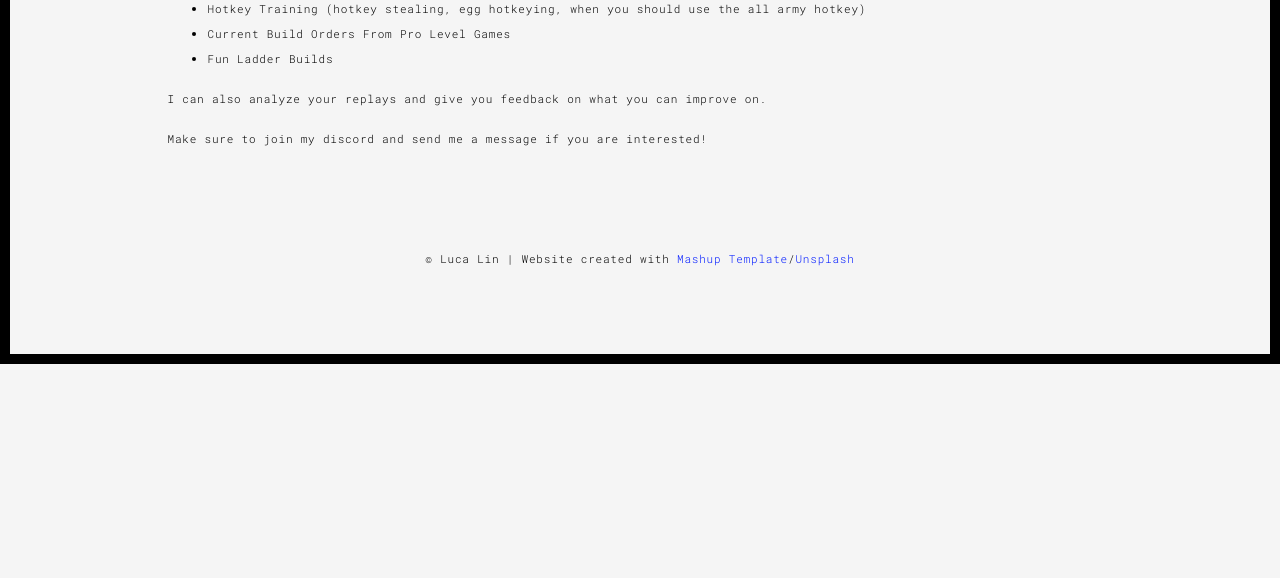
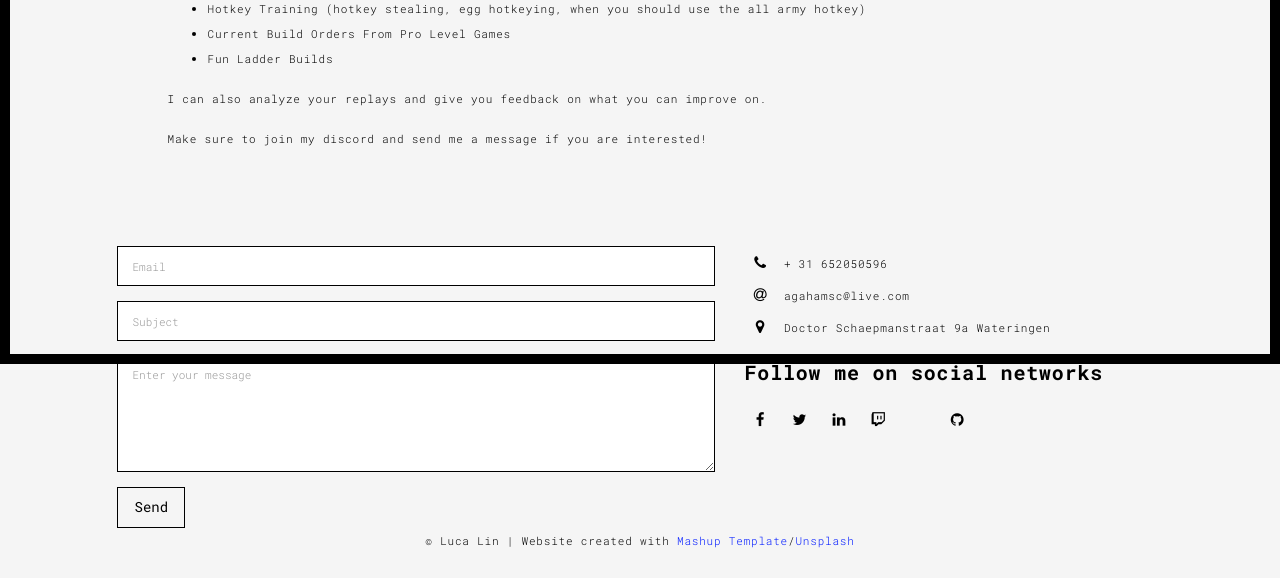
Before and after one commit to lucalin17081994/website, a Flask app: page /sc2coaching in a window 1280 px wide. Shown: the part 436-1014 px from the top of the page. Before the commit the page ends 800 px from the top, so only its background shows below. Run offline with Flask 2, Linux system fonts and the light colour scheme; some libraries are stand-ins or nearby versions.

Commit message:
added email form in sc2coaching

```diff
--- a/templates/sc2coaching.html
+++ b/templates/sc2coaching.html
@@ -76,13 +76,75 @@
                <p>I can also analyze your replays and give you feedback on what you can improve on. </p>
                <p>Make sure to join my discord and send me a message if you are interested! </p>
             </div>
-
-          </div>
-
+         </div>
        </div>
       </div>
     </div>
   </div>
+
+  <div class="row">
+            <div class="col-md-10 col-md-offset-1">
+               <form action="submit_form" method="post" class="reveal-content">
+                  <div class="row">
+                    <div class="col-md-7">
+                      <div class="form-group">
+                        <input type="email" name="email" class="form-control" id="email" placeholder="Email">
+                      </div>
+                      <div class="form-group">
+                        <input type="text" name="title"class="form-control" id="subject" placeholder="Subject">
+                      </div>
+                      <div class="form-group">
+                        <textarea class="form-control" name="body" rows="5" placeholder="Enter your message"></textarea>
+                      </div>
+                      <button type="submit" class="btn btn-default btn-lg">Send</button>
+                    </div>
+                    <div class="col-md-5 address-container">
+                      <ul class="list-unstyled">
+                        <li>
+                          <span class="fa-icon">
+                            <i class="fa fa-phone" aria-hidden="true"></i>
+                          </span>
+                          + 31 652050596
+                        </li>
+                        <li>
+                          <span class="fa-icon">
+                            <i class="fa fa-at" aria-hidden="true"></i>
+                          </span>
+                          agahamsc@live.com
+                        </li>
+                        <li>
+                          <span class="fa-icon">
+                            <i class="fa fa fa-map-marker" aria-hidden="true"></i>
+                          </span>
+                          Doctor Schaepmanstraat 9a Wateringen
+                        </li>
+                      </ul>
+                      <h3>Follow me on social networks</h3>
+
+                      <a href="http://www.facebook.com" title="" class="fa-icon">
+                        <i class="fa fa-facebook"></i>
+                      </a>
+
+                      <a href="http://www.twitter.com/agaham94" title="" class="fa-icon">
+                        <i class="fa fa-twitter"></i>
+                      </a>
+                      <a href="https://www.linkedin.com/in/luca-lin-589030152/" title="" class="fa-icon">
+                        <i class="fa fa-linkedin"></i>
+                      </a>
+                      <a href="https://www.twitch.tv/agaham94" title="" class="fa-icon">
+                        <i class="fa fa-twitch"></i>
+                      </a>
+                      <a href="https://discord.gg/5WksjHn" title="" class="fa-icon">
+                        <i class="fa fa-discord"></i>
+                      </a>
+                      <a href="https://github.com/lucalin17081994" title="" class="fa-icon">
+                        <i class="fa fa-github"></i>
+                      </a>
+
+                    </div>
+                  </div>
+                </form>
+            </div>
 
 
 <footer class="footer-container text-center">
```
